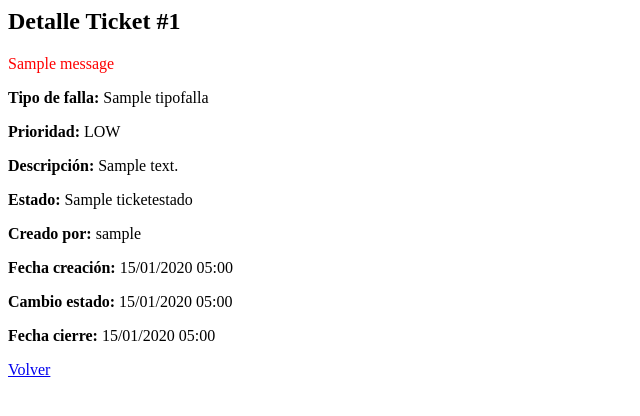
After one commit to PasanteAreaInformatica/SIGR, a Django app: page /tickets/1/ in a window 1280 px wide. The commit adds this page. Shown: the top 416 px of the page, without its empty margins (0-640 px from the left). Run offline with Django 5.2, Linux system fonts and the light colour scheme; a user stored in the database is signed in; tables that the repository leaves empty hold one stand-in row (values such as "Sample post"); one stand-in notice (Sample message) is shown.

Commit message:
logica lista hasta exportacion de xlsx, falta dashboards y encio de mail automatico

```diff
--- a/config/settings.py
+++ b/config/settings.py
@@ -112,7 +112,7 @@ AUTH_PASSWORD_VALIDATORS = [
 
 LANGUAGE_CODE = 'en-us'
 
-TIME_ZONE = 'UTC'
+TIME_ZONE = 'America/Bogota'
 
 USE_I18N = True
 
--- a/tickets/forms.py
+++ b/tickets/forms.py
@@ -4,4 +4,8 @@ from .models import Ticket
 class TicketForm(forms.ModelForm):
     class Meta:
         model = Ticket
-        exclude = ["usuario_crea", "estado", "fecha_cambio_estado"]
+        fields = [
+            "tipo_falla",
+            "descripcion",
+            "prioridad"
+        ]
--- a/tickets/models.py
+++ b/tickets/models.py
@@ -69,25 +69,19 @@ class Ticket(models.Model):
 
     def save(self, *args, **kwargs):
 
-        self.full_clean()  # Fuerza validaciones
+        self.full_clean()
 
-        if self.pk:
-            old = Ticket.objects.get(pk=self.pk)
-
-            if old.estado != self.estado:
-                self.fecha_cambio_estado = timezone.now()
-
-                if self.estado.nombre == "CLOSED":
-                    self.fecha_cierre = timezone.now()
-
-        else:
-            # Si es nuevo y no tiene estado, asignar OPEN
+        if not self.pk:
             if not self.estado:
                 self.estado = TicketEstado.objects.get(nombre="OPEN")
 
         super().save(*args, **kwargs)
 
     def clean(self):
+
+        # 🔹 Si aún no tiene estado asignado, no validar nada
+        if not self.estado_id:
+            return
 
         # 1️⃣ No permitir cerrar sin observaciones
         if self.estado.nombre == "CLOSED" and not self.observaciones:
@@ -100,13 +94,6 @@ class Ticket(models.Model):
             # 2.1 No permitir modificar si ya está cerrado
             if old.estado.nombre == "CLOSED":
                 raise ValidationError("No se puede modificar un ticket cerrado.")
-
-            # 2.2 Validar flujo de estados
-            if old.estado != self.estado:
-                if not self.cambio_estado_valido(self.estado.nombre):
-                    raise ValidationError(
-                        f"No se permite cambiar de {old.estado.nombre} a {self.estado.nombre}"
-                    )
 
     def puede_editar(self, user):
 
@@ -134,9 +121,36 @@ class Ticket(models.Model):
     def cambio_estado_valido(self, nuevo_estado):
         flujo = {
             "OPEN": ["IN_PROGRESS"],
-            "IN_PROGRESS": ["RESOLVED"],
-            "RESOLVED": ["CLOSED", "IN_PROGRESS"],
+            "IN_PROGRESS": ["CLOSED"],
             "CLOSED": []
         }
+        return nuevo_estado in flujo.get(self.estado.nombre, [])
 
-        return nuevo_estado in flujo.get(self.estado.nombre, [])
+    def cambiar_estado(self, nuevo_estado, user, observaciones=None):
+
+        if user.rol.nombre not in ["ADMIN", "TECNICO"]:
+            raise ValidationError("No tienes permiso para cambiar el estado.")
+
+        if not self.cambio_estado_valido(nuevo_estado.nombre):
+            raise ValidationError("Cambio de estado no permitido.")
+
+        # 🔹 Solo registrar fecha cuando pasa a IN_PROGRESS
+        if (
+            self.estado.nombre == "OPEN"
+            and nuevo_estado.nombre == "IN_PROGRESS"
+            and not self.fecha_cambio_estado
+        ):
+            self.fecha_cambio_estado = timezone.now()
+
+        # 🔹 Si pasa a CLOSED
+        if nuevo_estado.nombre == "CLOSED":
+            if not observaciones:
+                raise ValidationError("Debe agregar observaciones para cerrar el ticket.")
+
+            self.observaciones = observaciones
+            self.fecha_cierre = timezone.now()
+
+        self.estado = nuevo_estado
+
+        self.full_clean()
+        self.save()
--- /dev/null
+++ b/tickets/templates/tickets/detalle_ticket.html
@@ -0,0 +1,42 @@
+<h2>Detalle Ticket #{{ ticket.id }}</h2>
+
+{% if messages %}
+    {% for message in messages %}
+        <p style="color:red;">{{ message }}</p>
+    {% endfor %}
+{% endif %}
+
+<p><strong>Tipo de falla:</strong> {{ ticket.tipo_falla }}</p>
+<p><strong>Prioridad:</strong> {{ ticket.prioridad }}</p>
+<p><strong>Descripción:</strong> {{ ticket.descripcion }}</p>
+<p><strong>Estado:</strong> {{ ticket.estado.nombre }}</p>
+<p><strong>Creado por:</strong> {{ ticket.usuario_crea }}</p>
+<p><strong>Fecha creación:</strong> {{ ticket.fecha_creacion|date:"d/m/Y H:i" }}</p>
+<p><strong>Cambio estado:</strong> {{ ticket.fecha_cambio_estado|date:"d/m/Y H:i" }}</p>
+
+{% if request.user.rol.nombre == "ADMIN" or request.user.rol.nombre == "TECNICO" %}
+
+    {% if ticket.estado.nombre == "OPEN" %}
+        <form method="post" action="{% url 'cambiar_estado' ticket.id %}">
+            {% csrf_token %}
+            <input type="hidden" name="estado" value="IN_PROGRESS">
+            <button type="submit">Pasar a IN_PROGRESS</button>
+        </form>
+    {% endif %}
+
+    {% if ticket.estado.nombre == "IN_PROGRESS" %}
+        <form method="post" action="{% url 'cambiar_estado' ticket.id %}">
+            {% csrf_token %}
+            <input type="hidden" name="estado" value="CLOSED">
+            <textarea name="observaciones" placeholder="Observaciones de cierre"></textarea>
+            <button type="submit">Cerrar Ticket</button>
+        </form>
+    {% endif %}
+
+{% endif %}
+
+{% if ticket.fecha_cierre %}
+    <p><strong>Fecha cierre:</strong> {{ ticket.fecha_cierre|date:"d/m/Y H:i" }}</p>
+{% endif %}
+
+<a href="{% url 'lista_tickets' %}">Volver</a>
--- a/tickets/urls.py
+++ b/tickets/urls.py
@@ -4,4 +4,7 @@ from . import views
 urlpatterns = [
     path("lista/", views.lista_tickets, name="lista_tickets"),
     path("crear/", views.crear_ticket, name="crear_ticket"),
+    path("<int:pk>/", views.detalle_ticket, name="detalle_ticket"),
+    path("<int:pk>/cambiar_estado/", views.cambiar_estado, name="cambiar_estado"),
+    path("tickets/exportar/", views.exportar_tickets_excel, name="exportar_tickets"),
 ]
--- a/tickets/views.py
+++ b/tickets/views.py
@@ -1,9 +1,16 @@
-from django.shortcuts import render, redirect
+from django.shortcuts import render, redirect, get_object_or_404
 from django.contrib.auth.decorators import login_required
 from .models import Ticket,  TicketEstado
 from users.models import Role
 from .forms import TicketForm
-
+from django.http import HttpResponseForbidden
+from django.views.decorators.http import require_POST
+from django.contrib import messages
+from django.utils import timezone
+from django.http import HttpResponse
+from openpyxl import Workbook
+from openpyxl.styles import Font
+from datetime import datetime
 
 @login_required
 def crear_ticket(request):
@@ -11,9 +18,13 @@ def crear_ticket(request):
         form = TicketForm(request.POST)
         if form.is_valid():
             ticket = form.save(commit=False)
+
+            # Asignaciones obligatorias antes de guardar
             ticket.usuario_crea = request.user
             ticket.estado = TicketEstado.objects.get(nombre="OPEN")
+
             ticket.save()
+
             return redirect("lista_tickets")
     else:
         form = TicketForm()
@@ -24,10 +35,11 @@ def lista_tickets(request):
 
     user = request.user
 
+    # 🔹 Base queryset según rol
     if not user.rol:
         tickets = Ticket.objects.all()
 
-    if user.rol.nombre == Role.ADMIN:
+    elif user.rol.nombre == Role.ADMIN:
         tickets = Ticket.objects.all()
 
     elif user.rol.nombre == Role.TECNICO:
@@ -39,8 +51,166 @@ def lista_tickets(request):
     else:
         tickets = Ticket.objects.none()
 
+    # 🔹 -------- FILTROS --------
+
+    estado = request.GET.get("estado")
+    prioridad = request.GET.get("prioridad")
+    ticket_id = request.GET.get("id")
+    fecha_inicio = request.GET.get("fecha_inicio")
+    fecha_fin = request.GET.get("fecha_fin")
+
+    if ticket_id:
+        tickets = tickets.filter(id=ticket_id)
+
+    if estado:
+        tickets = tickets.filter(estado__nombre=estado)
+
+    if prioridad:
+        tickets = tickets.filter(prioridad=prioridad)
+
+    if fecha_inicio:
+        tickets = tickets.filter(fecha_creacion__date__gte=fecha_inicio)
+
+    if fecha_fin:
+        tickets = tickets.filter(fecha_creacion__date__lte=fecha_fin)
+
     context = {
-        "tickets": tickets
+        "tickets": tickets,
+        "estado_actual": estado,
+        "prioridad_actual": prioridad,
+        "id_actual": ticket_id,
+        "fecha_inicio_actual": fecha_inicio,
+        "fecha_fin_actual": fecha_fin,
     }
 
     return render(request, "tickets/lista_tickets.html", context)
+
+@login_required
+def detalle_ticket(request, pk):
+    ticket = get_object_or_404(Ticket, pk=pk)
+
+    # 🔐 Control básico de acceso
+    if request.user.rol.nombre == "ADMIN":
+        pass
+    elif request.user.rol.nombre == "TECNICO":
+        pass
+    elif request.user.rol.nombre == "ADMINISTRATIVO":
+        if ticket.usuario_crea != request.user:
+            return HttpResponseForbidden("No tienes permiso para ver este ticket.")
+
+    return render(request, "tickets/detalle_ticket.html", {"ticket": ticket})
+
+@require_POST
+@login_required
+def cambiar_estado(request, pk):
+    ticket = get_object_or_404(Ticket, pk=pk)
+
+    # Permisos
+    if request.user.rol.nombre not in ["ADMIN", "TECNICO"]:
+        return HttpResponseForbidden("No tienes permiso.")
+
+    nuevo_estado_nombre = request.POST.get("estado")
+    nuevo_estado = TicketEstado.objects.get(nombre=nuevo_estado_nombre)
+    observaciones = request.POST.get("observaciones")
+
+    try:
+        ticket.cambiar_estado(
+            nuevo_estado=nuevo_estado,
+            user=request.user,
+            observaciones=observaciones
+        )
+        messages.success(request, "Estado actualizado correctamente.")
+
+    except Exception as e:
+        messages.error(request, str(e))
+
+    return redirect("detalle_ticket", pk=pk)
+
+def exportar_tickets_excel(request):
+
+    user = request.user
+
+    # 🔐 Permisos
+    if user.rol.nombre not in [Role.ADMIN, Role.TECNICO]:
+        return HttpResponse("No tienes permiso para exportar.", status=403)
+
+    # 🔹 Base queryset según rol
+    if user.rol.nombre == Role.ADMIN:
+        tickets = Ticket.objects.all()
+
+    elif user.rol.nombre == Role.TECNICO:
+        tickets = Ticket.objects.all()
+
+    else:
+        tickets = Ticket.objects.none()
+
+    # 🔹 Aplicar los mismos filtros que la lista
+    estado = request.GET.get("estado")
+    prioridad = request.GET.get("prioridad")
+    ticket_id = request.GET.get("id")
+    fecha_inicio = request.GET.get("fecha_inicio")
+    fecha_fin = request.GET.get("fecha_fin")
+
+    if ticket_id:
+        tickets = tickets.filter(id=ticket_id)
+
+    if estado:
+        tickets = tickets.filter(estado__nombre=estado)
+
+    if prioridad:
+        tickets = tickets.filter(prioridad=prioridad)
+
+    if fecha_inicio:
+        tickets = tickets.filter(fecha_creacion__date__gte=fecha_inicio)
+
+    if fecha_fin:
+        tickets = tickets.filter(fecha_creacion__date__lte=fecha_fin)
+
+    # 📊 Crear Excel
+    wb = Workbook()
+    ws = wb.active
+    ws.title = "Tickets"
+
+    headers = [
+        "ID",
+        "Estado",
+        "Prioridad",
+        "Usuario Creador",
+        "Fecha Creación",
+        "Fecha Inicio Gestión",
+        "Fecha Cierre",
+        "Descripción",
+        "Observaciones",
+    ]
+
+    ws.append(headers)
+
+    # Encabezados en negrita
+    for cell in ws[1]:
+        cell.font = Font(bold=True)
+
+    # Agregar datos
+    for ticket in tickets:
+        ws.append([
+            ticket.id,
+            ticket.estado.nombre,
+            ticket.prioridad,
+            ticket.usuario_crea.username,
+            ticket.fecha_creacion.replace(tzinfo=None) if ticket.fecha_creacion else None,
+            ticket.fecha_cambio_estado.replace(tzinfo=None) if ticket.fecha_cambio_estado else None,
+            ticket.fecha_cierre.replace(tzinfo=None) if ticket.fecha_cierre else None,
+            ticket.descripcion,
+            ticket.observaciones,
+        ])
+
+    # 📥 Respuesta HTTP
+    response = HttpResponse(
+        content_type="application/vnd.openxmlformats-officedocument.spreadsheetml.sheet"
+    )
+
+    nombre_archivo = f"tickets_{datetime.now().strftime('%Y%m%d_%H%M%S')}.xlsx"
+    response["Content-Disposition"] = f'attachment; filename="{nombre_archivo}"'
+
+    wb.save(response)
+
+    return response
```
Also changed, not shown: tickets/templates/tickets/lista_tickets.html (+43 -1 lines).
